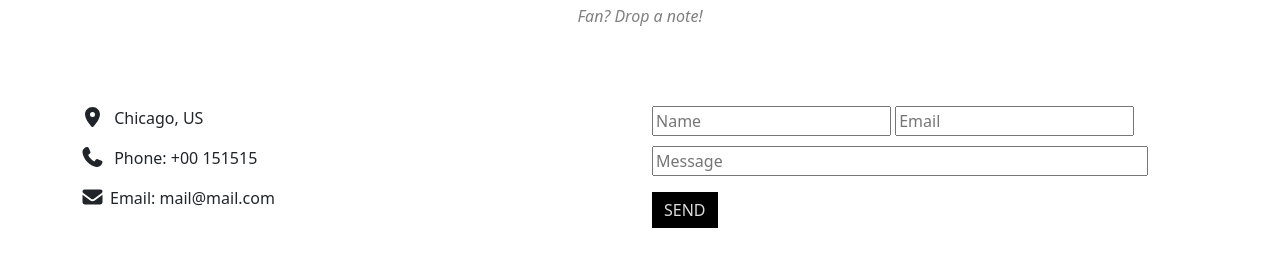
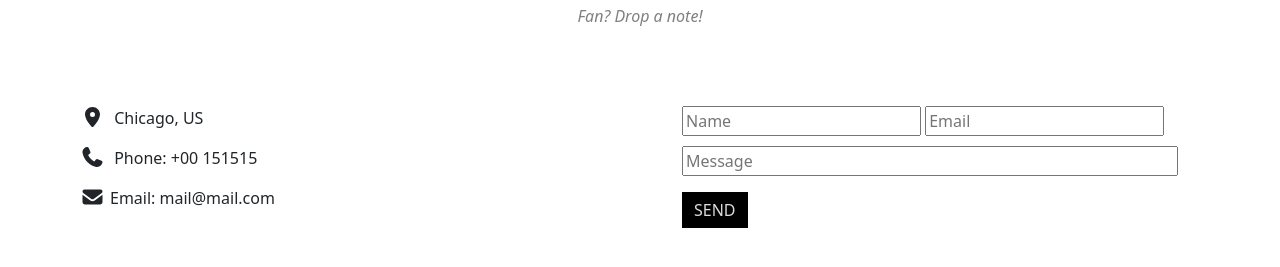
Before and after one commit to yassinrady/food-project, a plain HTML site: page deliv.html in a window 1280 px wide. Shown: the part 169-436 px from the top of the page. Drawn offline with Linux system fonts and the light colour scheme.

Commit message:
Update deliv.html

```diff
--- a/deliv.html
+++ b/deliv.html
@@ -50,14 +50,14 @@
       </div>
     </div>
       <div class="col-md-6 col-12">
-        <form>
+        <form style="margin-left: 30px">
           <input type="text" class="name1" placeholder="Name">
           <input type="text" class="email" placeholder="Email">
             <br>
-          <input type="text" class="message" placeholder="Message" style="width: 79%;margin-top: 10px">
+          <input type="text" class="message" placeholder="Message" style="width: 83%;margin-top: 10px">
         </form>
       <div class="btn3">
-        <a href="#" class="btn btn-primary" style="border-radius: 0;color: gainsboro;background-color: black;border: none;">SEND</a>
+        <a href="#" class="btn btn-primary" style="border-radius: 0;color: gainsboro;background-color: black;border: none;margin-left: 30px;">SEND</a>
       </div>
     </div>
     </div>
```
